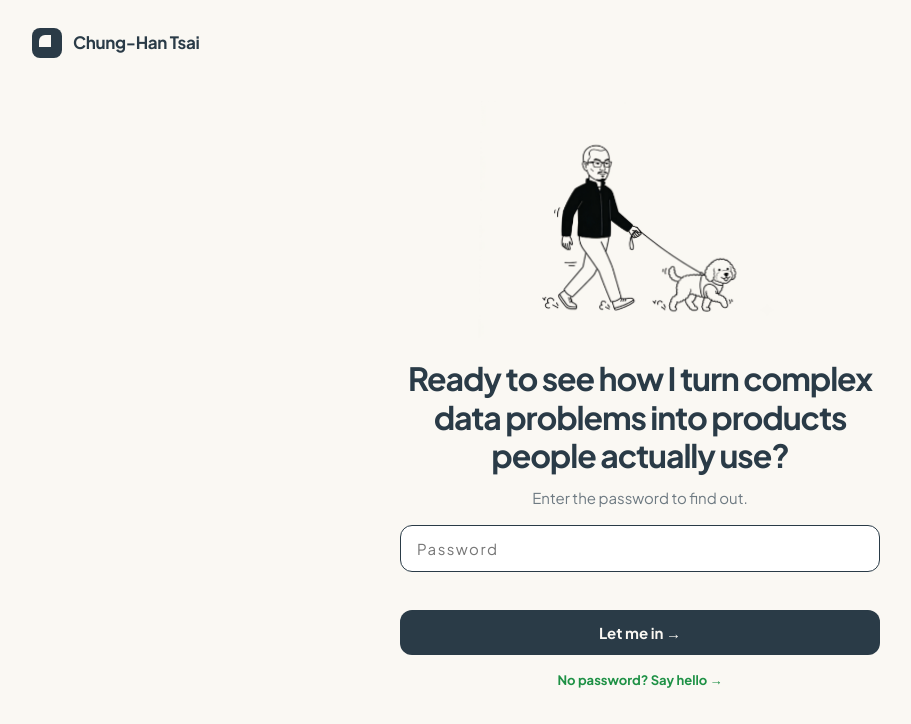
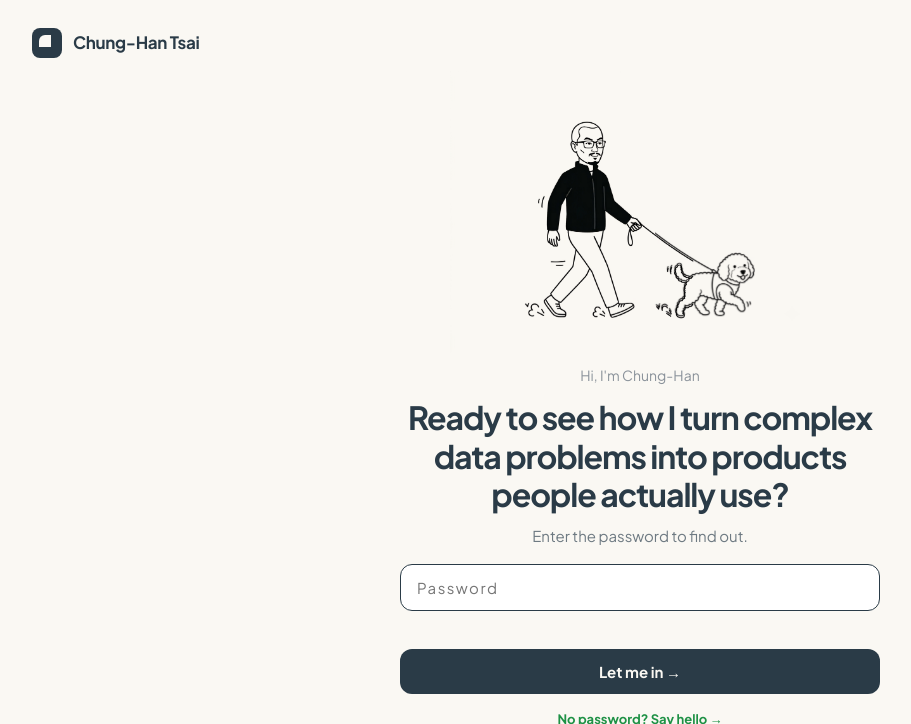
Before and after one commit to plmaxi-lab/chunghan-portfolio, a plain HTML site: page index.html in a window 1280 px wide. Shown: the top 724 px of the page, without its empty margins (0-911 px from the left). Drawn offline with Linux system fonts and the light colour scheme.

Commit message:
fix: split person/dog animation, restore hello text, widen headline to 2 lines

```diff
--- a/index.html
+++ b/index.html
@@ -330,19 +330,39 @@ a { color: inherit; }
 
 .gate-illus-wrap {
   position: relative;
-  width: 320px; max-width: 90vw;
-}
-.gate-illus-wrap img {
-  width: 100%; height: auto; display: block;
+  width: 380px; max-width: 92vw;
+}
+.gate-spacer {
+  width: 100%; height: auto; display: block; visibility: hidden;
+}
+.gate-person, .gate-dog {
+  position: absolute; top: 0; left: 0;
+  width: 100%; height: auto;
   mix-blend-mode: multiply;
-  animation: walking-bob 0.8s ease-in-out infinite;
-}
+}
+.gate-person {
+  clip-path: inset(0 36% 0 0);
+  animation: walk-person 1s ease-in-out infinite;
+}
+.gate-dog {
+  clip-path: inset(0 0 0 54%);
+  animation: walk-dog 1s ease-in-out infinite 0.18s;
+}
+.gate-illus-wrap.walking-off {
+  animation: walk-off .7s ease-in forwards;
+}
+.gate-illus-wrap.walking-off .gate-person,
+.gate-illus-wrap.walking-off .gate-dog {
+  animation: none;
+}
+
+.gate-hello { font-size: 14px; color: #8A929A; margin: 0; }
 
 .gate-headline {
-  font-size: clamp(1.4rem, 2.8vw, 2rem);
+  font-size: clamp(1.5rem, 2.6vw, 2rem);
   font-weight: 700; color: #2A3B47;
   letter-spacing: -.035em; line-height: 1.2;
-  margin: 0;
+  margin: 0; max-width: 640px;
 }
 
 .gate-sub { font-size: 15px; color: #6E7A82; margin: 0; }
@@ -388,15 +408,21 @@ a { color: inherit; }
 }
 .gate-cta:hover { text-decoration: underline; }
 
-.gate-illus-wrap.walking-off img {
-  animation: walk-off .7s ease-in forwards !important;
-}
-
-@keyframes walking-bob {
+
+@keyframes walk-person {
   0%   { transform: translateY(0)    rotate(0deg); }
-  25%  { transform: translateY(-6px) rotate(.6deg); }
-  50%  { transform: translateY(0)    rotate(0deg); }
-  75%  { transform: translateY(-4px) rotate(-.6deg); }
+  20%  { transform: translateY(-7px) rotate(.7deg); }
+  40%  { transform: translateY(-1px) rotate(.1deg); }
+  60%  { transform: translateY(-6px) rotate(-.6deg); }
+  80%  { transform: translateY(-1px) rotate(-.1deg); }
+  100% { transform: translateY(0)    rotate(0deg); }
+}
+@keyframes walk-dog {
+  0%   { transform: translateY(0)    rotate(0deg); }
+  20%  { transform: translateY(-5px) rotate(-.4deg); }
+  40%  { transform: translateY(-1px) rotate(0deg); }
+  60%  { transform: translateY(-7px) rotate(.5deg); }
+  80%  { transform: translateY(-2px) rotate(.1deg); }
   100% { transform: translateY(0)    rotate(0deg); }
 }
 @keyframes shake {
@@ -411,8 +437,8 @@ a { color: inherit; }
   100% { transform: translateX(110vw); opacity: .6; }
 }
 @media (prefers-reduced-motion: reduce) {
-  .gate-illus-wrap img { animation: none; }
-  .gate-illus-wrap.walking-off img { animation: none !important; opacity: 0; }
+  .gate-person, .gate-dog { animation: none; }
+  .gate-illus-wrap.walking-off { animation: none; opacity: 0; }
 }
 </style>
 </head>
@@ -427,8 +453,11 @@ a { color: inherit; }
   </nav>
   <div class="gate-center">
     <div class="gate-illus-wrap" id="gate-illus">
-      <img src="assets/walking.png" alt="Chung-Han walking Brynn">
+      <img src="assets/walking.png" class="gate-spacer" aria-hidden="true">
+      <img src="assets/walking.png" class="gate-person" alt="Chung-Han walking">
+      <img src="assets/walking.png" class="gate-dog" aria-hidden="true">
     </div>
+    <p class="gate-hello">Hi, I'm Chung-Han</p>
     <h1 class="gate-headline">Ready to see how I turn complex data problems into products people actually use?</h1>
     <p class="gate-sub">Enter the password to find out.</p>
     <div class="gate-form">
```
